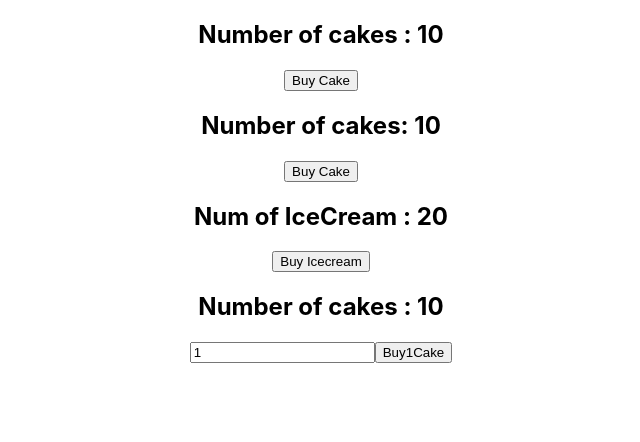
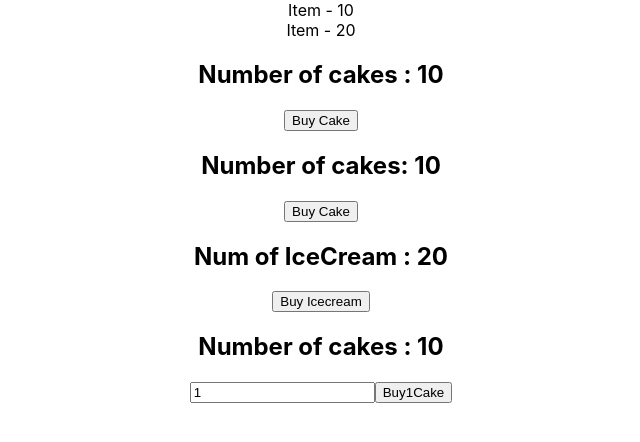
Before and after one commit to aks318/react-redux-app, a React (Create React App) app: page / in a window 1280 px wide. Shown: the top 442 px of the page, without its empty margins (319-959 px from the left). Built offline with nearby package versions, Linux system fonts and the light colour scheme.

Commit message:
props passed in component as second parameter into mapStateToProps

```diff
--- a/src/App.js
+++ b/src/App.js
@@ -5,11 +5,14 @@
 import HooksCakeContainer from './Components/HooksCakeContainer';
 import IceCreamContainer from './Components/IceCreamContainer';
 import NewCakeContainer from './Components/NewCakeContainer';
+import ItemContainer from './Components/ItemContainer';
 
 function App() {
   return (
     <Provider store = {store}>
     <div className="App">
+      <ItemContainer cake />
+      <ItemContainer />
       <CakeContainer />
       <HooksCakeContainer />
       <IceCreamContainer />
--- /dev/null
+++ b/src/Components/ItemContainer.js
@@ -0,0 +1,17 @@
+import React from 'react'
+import { connect } from 'react-redux'
+
+const ItemContainer = (props) => {
+  return (
+    <div>Item - {props.item}</div>
+  )
+}
+
+const mapStateToProps = (state , ownProps) => {
+    const itemState = ownProps.cake ? state.cake.numOfCakes : state.iceCream.numOfIceCream
+    return {
+        item : itemState
+    }
+}
+
+export default connect(mapStateToProps)(ItemContainer)
```
